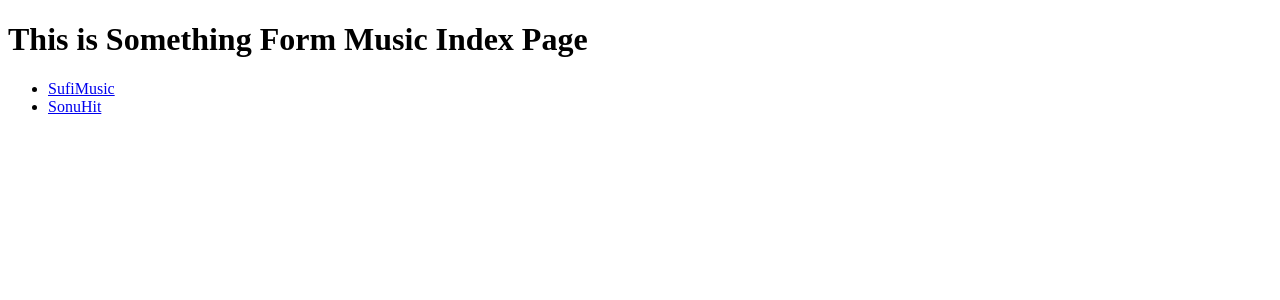
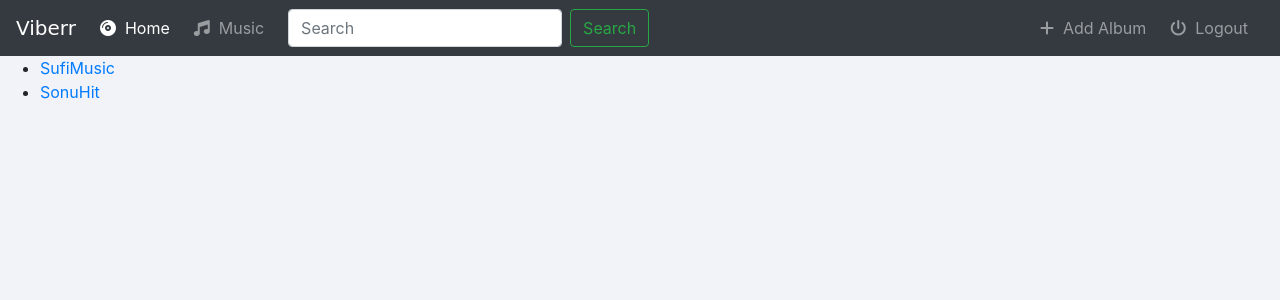
Before and after one commit to tanishgupta-git/Muukit, a Django app: page /music/ in a window 1280 px wide. Shown: the top 300 px of the page. Run offline with Django 3.2, Linux system fonts and the light colour scheme; data comes from the database, SQL or seed files in the repository; both versions use the stored data as it was after the commit; some libraries are stand-ins or nearby versions.

Commit message:
added a base template for every page of music app

```diff
--- /dev/null
+++ b/music/static/music/styles.css
@@ -0,0 +1,7 @@
+html,body{
+	background:#f1f3f8;
+}
+
+.navbar-brand{
+	font-family: 'Satisfy',cursive;
+}
--- /dev/null
+++ b/music/templates/music/basic.html
@@ -0,0 +1,57 @@
+<!doctype html>
+<html lang="en">
+
+<head>
+    <meta charset="UTF-8">
+    <meta name="viewport" content="width=device-width, user-scalable=no, initial-scale=1.0, maximum-scale=1.0, minimum-scale=1.0">
+    <meta http-equiv="X-UA-Compatible" content="ie=edge">
+    <link rel="stylesheet" href="https://maxcdn.bootstrapcdn.com/bootstrap/4.0.0/css/bootstrap.min.css" integrity="sha384-Gn5384xqQ1aoWXA+058RXPxPg6fy4IWvTNh0E263XmFcJlSAwiGgFAW/dAiS6JXm" crossorigin="anonymous">
+    <script src="https://kit.fontawesome.com/9dd2d32fa7.js" crossorigin="anonymous"></script>
+    {% load static %}
+    <link rel="stylesheet" type="text/css" href="{% static 'music/styles.css' %}">
+    {% block title %}{% endblock %}
+</head>
+
+<body>
+    <!-- Navbar Component From Bootstrap -->
+    <nav class="navbar navbar-expand-lg navbar-dark bg-dark">
+        <a class="navbar-brand" href="#">Viberr</a>
+        <button class="navbar-toggler" type="button" data-toggle="collapse" data-target="#navbarSupportedContent" aria-controls="navbarSupportedContent" aria-expanded="false" aria-label="Toggle navigation">
+            <span class="navbar-toggler-icon"></span>
+        </button>
+        <div class="collapse navbar-collapse" id="navbarSupportedContent">
+            <ul class="navbar-nav mr-2">
+                <li class="nav-item active mr-2">
+                    <a class="nav-link" href="#">
+                        <i class="fas fa-compact-disc"></i>&nbsp;
+                        Home <span class="sr-only">(current)</span></a>
+                </li>
+                <li class="nav-item mr-2">
+                    <a class="nav-link" href="#"><i class="fas fa-music"></i>&nbsp; Music</a>
+                </li>
+            </ul>
+            <form class="form-inline my-2 my-lg-0">
+                <input class="form-control mr-sm-2" type="search" placeholder="Search" aria-label="Search">
+                <button class="btn btn-outline-success my-2 my-sm-0" type="submit">Search</button>
+            </form>
+            <ul class="navbar-nav ml-auto">
+                <li class="nav-item mr-2">
+                    <a class="nav-link" href="#">
+                        <i class="fas fa-plus"></i>&nbsp; Add Album</a>
+                </li>
+                <li class="nav-item mr-2">
+                    <a class="nav-link" href="#"><i class="fas fa-power-off"></i>&nbsp; Logout</a>
+                </li>
+            </ul>
+        </div>
+    </nav>
+    <!-- End of Bootstrap Nav -->
+    {% block body %}
+    {% endblock%}
+    <!-- Bootstrap js cdn -->
+    <script src="https://code.jquery.com/jquery-3.2.1.slim.min.js" integrity="sha384-KJ3o2DKtIkvYIK3UENzmM7KCkRr/rE9/Qpg6aAZGJwFDMVNA/GpGFF93hXpG5KkN" crossorigin="anonymous"></script>
+    <script src="https://cdnjs.cloudflare.com/ajax/libs/popper.js/1.12.9/umd/popper.min.js" integrity="sha384-ApNbgh9B+Y1QKtv3Rn7W3mgPxhU9K/ScQsAP7hUibX39j7fakFPskvXusvfa0b4Q" crossorigin="anonymous"></script>
+    <script src="https://maxcdn.bootstrapcdn.com/bootstrap/4.0.0/js/bootstrap.min.js" integrity="sha384-JZR6Spejh4U02d8jOt6vLEHfe/JQGiRRSQQxSfFWpi1MquVdAyjUar5+76PVCmYl" crossorigin="anonymous"></script>
+</body>
+
+</html>
--- a/music/templates/music/index.html
+++ b/music/templates/music/index.html
@@ -1,14 +1,6 @@
-<!doctype html>
-<html lang="en">
-<head>
-    <meta charset="UTF-8">
-    <meta name="viewport"
-          content="width=device-width, user-scalable=no, initial-scale=1.0, maximum-scale=1.0, minimum-scale=1.0">
-    <meta http-equiv="X-UA-Compatible" content="ie=edge">
-    <title>Document</title>
-</head>
-<body>
-   <h1>This is Something Form Music Index Page</h1>
+{% extends 'music/basic.html' %}
+{% block title %}<title>Start</title>{% endblock %}
+{% block body %}
 {%if all_albums %}
 <ul>
     {% for album in all_albums %}
@@ -24,5 +16,4 @@
 {% else %}
 <h3>You Don't Have Any Album Yet</h3>
 {% endif %}
-</body>
-</html>
+{% endblock %}
```
Also changed, not shown: music/templates/music/detail.html (+4 -11 lines), db.sqlite3. Lines whose indentation alone changed are shown as unchanged.
